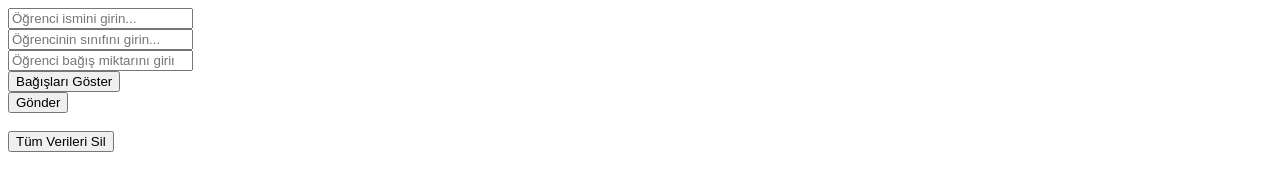
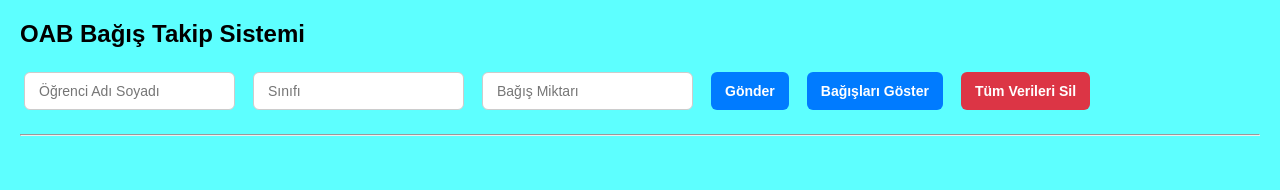
Before and after one commit to murathantuzen-cmd/-, a plain HTML site: page index.html in a window 1280 px wide. Drawn offline with Linux system fonts and the light colour scheme.

Commit message:
Update index.html

```diff
--- a/index.html
+++ b/index.html
@@ -1,17 +1,86 @@
 <!DOCTYPE html>
-<html lang="en">
+<html lang="tr">
 <head>
     <meta charset="UTF-8">
     <meta name="viewport" content="width=device-width, initial-scale=1.0">
     <title>OAB Bağış Programı</title>
+
+    <style>
+        /* Genel sayfa stili */
+        body {
+            font-family: Arial, sans-serif;
+            margin: 20px;
+            background-color: #5dffff;
+        }
+        input, button {
+            padding: 10px 14px;
+            font-size: 14px;
+            border-radius: 6px;
+            border: 1px solid #ccc;
+            margin: 4px;
+        }
+
+        /* Kutulara odaklanıldığında güzel dursun */
+        input:focus {
+            border-color: #007bff;
+            outline: none;
+        }
+
+        /* Buton stilleri */
+        button {
+            background-color: #007bff;
+            color: white;
+            border: none;
+            cursor: pointer;
+            font-weight: bold;
+        }
+
+        button:hover {
+            background-color: #0056b3;
+        }
+
+        /* Kırmızı Sil Butonu */
+        .btn-sil {
+            background-color: #dc3545;
+        }
+
+        .btn-sil:hover {
+            background-color: #a71d2a;
+        }
+
+        /* Form elemanlarını hizalayan ana kapsayıcı */
+        .form-alani {
+            display: flex;
+            flex-wrap: wrap; /* Ekran daralırsa alt satıra otomatik geçer */
+            gap: 10px; /* Elemanların tam arasındaki boşluk */
+            margin-bottom: 20px;
+        }
+
+        /* Çıktıların yazdırılacağı liste alanı */
+        #listeAlani {
+            margin-top: 20px;
+        }
+    </style>
 </head>
 <body>
-    <input type="text" id="ogrenciIsmi" placeholder="Öğrenci ismini girin..."><br>
-    <input type="text" id="ogrenciSinifi" placeholder="Öğrencinin sınıfını girin..."><br>
-    <input type="number" id="ogrenciBagisi" placeholder="Öğrenci bağış miktarını girin..."><br>
-    <button onclick="bagislariGoster()">Bağışları Göster</button><br>
-    <button onclick="ogrenciTanimla()">Gönder</button><br><br>
-    <button onclick="verileriSil()">Tüm Verileri Sil</button><br>
+
+    <h2>OAB Bağış Takip Sistemi</h2>
+
+    <!-- Elemanları düzgün tutan esnek kutu -->
+    <div class="form-alani">
+        <input type="text" id="ogrenciIsmi" placeholder="Öğrenci Adı Soyadı ">
+        <input type="text" id="ogrenciSinifi" placeholder="Sınıfı">
+        <input type="number" id="ogrenciBagisi" placeholder="Bağış Miktarı">
+
+        <button onclick="ogrenciTanimla()">Gönder</button>
+        <button onclick="bagislariGoster()">Bağışları Göster</button>
+        <button class="btn-sil" onclick="verileriSil()">Tüm Verileri Sil</button>
+    </div>
+
+    <hr>
+
+    <div id="listeAlani"></div>
+
     <script src="app.js"></script>
 </body>
 </html>
```
